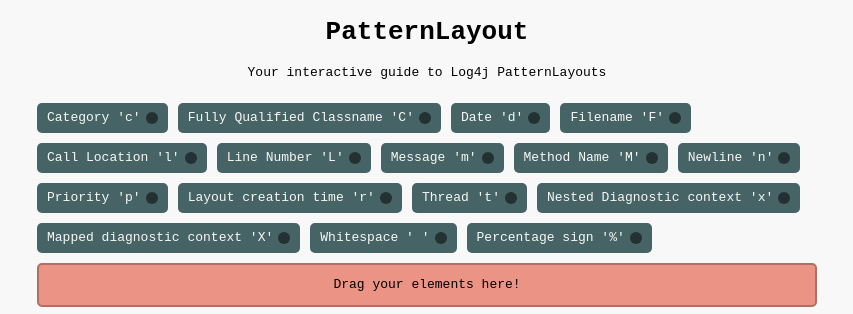
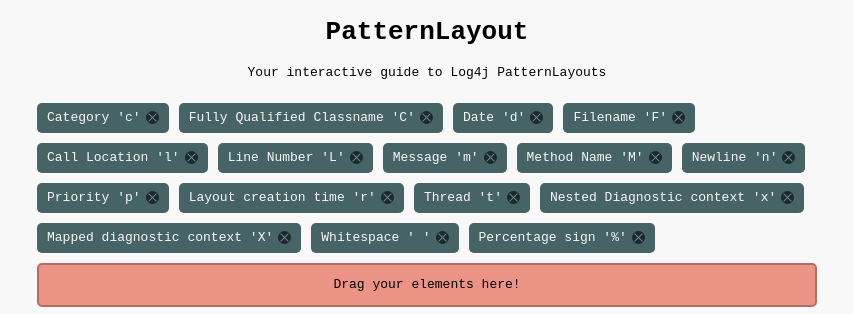
Before and after one commit to florianschmidt1994/patternlayout, a React (Create React App) app: page / in a window 1280 px wide. Shown: the top 314 px of the page, without its empty margins (213-1066 px from the left). Built offline with nearby package versions, Linux system fonts and the light colour scheme.

Commit message:
Add close button to pills

```diff
--- a/src/components/pill/Pill.css
+++ b/src/components/pill/Pill.css
@@ -21,12 +21,34 @@
 }
 
 .close-button {
-    width: 12px;
-    height: 12px;
-
-    background-color: #233133;
+    width: 11px;
+    height: 11px;
 
     margin-left: 5px;
 
     border-radius: 20px;
+    background-color: #1c2829;
+    border: 1px solid #1c2829;
 }
+
+.close-cross {
+    position: relative;
+    left: -11px;
+    width: 32px;
+    height: 32px;
+}
+
+.close-cross:before, .close-cross:after {
+    position: absolute;
+    /*left: 15px;*/
+    content: ' ';
+    height: 11px;
+    width: 1px;
+    background-color: #64898c;
+}
+.close-cross:before {
+    transform: rotate(45deg);
+}
+.close-cross:after {
+    transform: rotate(-45deg);
+}
--- a/src/components/pill/Pill.js
+++ b/src/components/pill/Pill.js
@@ -5,7 +5,9 @@
     return (
         <div className="pill">
             <div>{description} '{conversionCharacter}'</div>
-            <div className="close-button"/>
+            <div className="close-button">
+                <div className="close-cross"/>
+            </div>
         </div>
     );
 }
```
